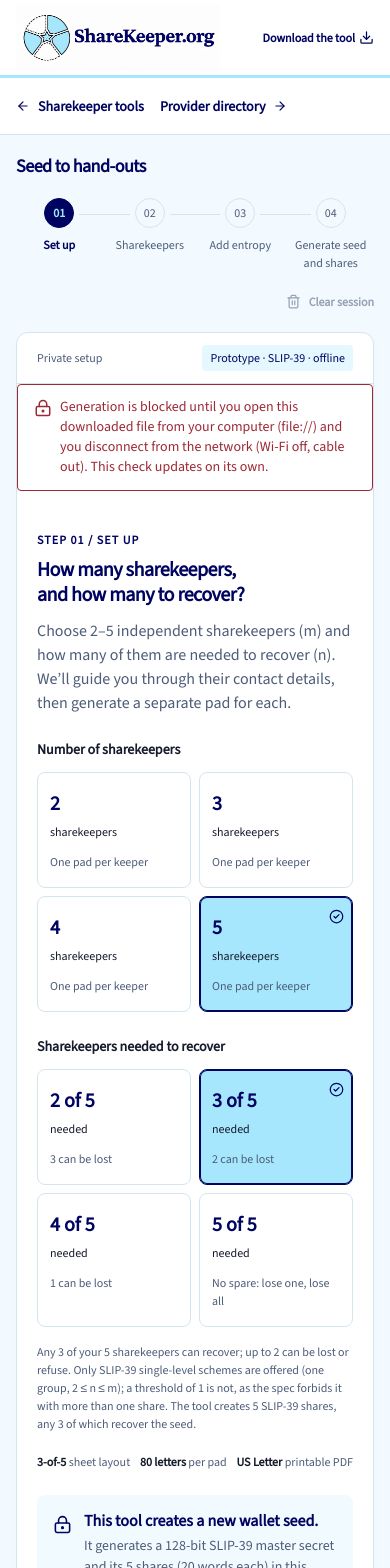
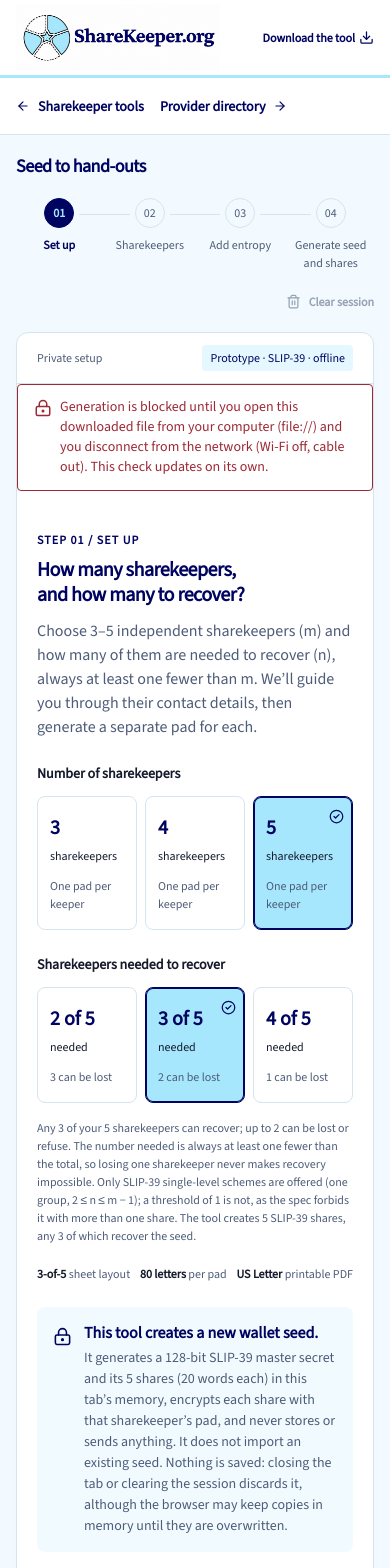
Before and after one commit to sharekeeper/sharekeeper, a React (Vite) app in the folder tools/recovery-sheet/: page / in a window 390 px wide. Shown: the top 1568 px of the page. Built offline with nearby package versions, Linux system fonts and the light colour scheme.

Commit message:
Require n <= m - 1: thresholds 2..m-1, sharekeepers 3..5 (2 would leave no valid threshold)
Co-authored-by: Perplexity <noreply@perplexity.ai>

```diff
--- a/tools/recovery-sheet/shared/schema.js
+++ b/tools/recovery-sheet/shared/schema.js
@@ -5,20 +5,25 @@
 export const PAD_LENGTH = 80;
 export const GROUP_LENGTH = 4;
 export const THRESHOLD = 3;
-export const KEEPER_COUNTS = [2, 3, 4, 5];
-/** Default recovery threshold for a sheet: 3, or 2 when there are only 2 sharekeepers. */
+/**
+ * 3 to 5 sharekeepers. The recovery threshold must always be at least one less
+ * than the total (n ≤ m − 1) and at least 2 (SLIP-39 single-level), so 2
+ * sharekeepers would leave no valid threshold and are not offered.
+ */
+export const KEEPER_COUNTS = [3, 4, 5];
+/** Default recovery threshold: 3, but never more than m − 1 (so 2 of 3, 3 of 4, 3 of 5). */
 export function thresholdFor(count) {
-  return Math.min(THRESHOLD, count);
+  return Math.min(THRESHOLD, count - 1);
 }
 /**
- * Thresholds a user can choose for m sharekeepers: 2 to m. Only SLIP-39
- * single-level schemes are offered (one group, GT = 1, G = 1, 2 ≤ T ≤ N); the
- * spec forbids member threshold 1 with more than one share, and multi-group
- * workarounds such as 1 of 2 are deliberately not offered.
+ * Thresholds a user can choose for m sharekeepers: 2 to m − 1. At least one
+ * sharekeeper can always be lost (n is never equal to m), and only SLIP-39
+ * single-level schemes are offered (one group, GT = 1, G = 1, 2 ≤ T < N); the
+ * spec forbids member threshold 1 with more than one share.
  */
 export function thresholdOptions(count) {
-  if (!Number.isInteger(count) || count < 2) return [];
-  return Array.from({ length: count - 1 }, (_, index) => index + 2);
+  if (!Number.isInteger(count) || !KEEPER_COUNTS.includes(count)) return [];
+  return Array.from({ length: count - 2 }, (_, index) => index + 2);
 }
 export function isValidThreshold(threshold, count) {
   return thresholdOptions(count).includes(threshold);
--- a/tools/recovery-sheet/site/main.jsx
+++ b/tools/recovery-sheet/site/main.jsx
@@ -229,7 +229,7 @@ function Standard() {
           <div><dt>Directory reviewer</dt><dd>Reviews proposed provider listings before approved public fields can appear in the directory. A directory review is not a cryptographic audit or a guarantee of service.</dd></div>
         </dl><p>These role boundaries describe the project’s draft model. Exact procedures, encodings, and provider obligations still need a complete specification.</p></section>
         <section id="profile"><h2>The tool’s limited profile</h2><p>The Sharekeeper tool is one workflow, from a new seed to SLIP-39 shares to the recovery sheet and sharekeeper hand-outs, with an explicit 80-letter private-pad profile displayed as 20 groups of four letters. Real generation runs only when it is opened from a local file with no network; an opt-in online dry run is for practice and creates no files. It never accepts an existing seed phrase.</p><ul className="plain-list">
-          <li>Two to five keeper contact records, with a recovery threshold you choose (n of m, 2 ≤ n ≤ m), shown on the sheet.</li><li>For each pad, a fresh 1600-bit browser random seed combined with a 1600-bit block derived from user movement or timing input (collected until a heuristic score reaches 1600).</li><li>A new 128-bit SLIP-39 seed, split into single-level n-of-m shares of 20 words; each share’s 80 four-letter prefixes are encrypted with its sharekeeper’s pad.</li><li>A private recovery-sheet PDF with 3 labeled copies (COPY 1 OF 3 to COPY 3 OF 3, one per page), holding contacts, pads, the first two cipher groups and each ciphertext CRC32, plus one hand-out PDF with a page per sharekeeper.</li><li>An optional dry run online, which must be opted into and creates no files.</li><li>No wallet passphrases or provider enrollment.</li>
+          <li>Three to five keeper contact records, with a recovery threshold you choose (n of m, 2 ≤ n ≤ m − 1, so at least one sharekeeper can always be lost), shown on the sheet.</li><li>For each pad, a fresh 1600-bit browser random seed combined with a 1600-bit block derived from user movement or timing input (collected until a heuristic score reaches 1600).</li><li>A new 128-bit SLIP-39 seed, split into single-level n-of-m shares of 20 words; each share’s 80 four-letter prefixes are encrypted with its sharekeeper’s pad.</li><li>A private recovery-sheet PDF with 3 labeled copies (COPY 1 OF 3 to COPY 3 OF 3, one per page), holding contacts, pads, the first two cipher groups and each ciphertext CRC32, plus one hand-out PDF with a page per sharekeeper.</li><li>An optional dry run online, which must be opted into and creates no files.</li><li>No wallet passphrases or provider enrollment.</li>
         </ul><p>The browser random input is cryptographically strong pseudorandom output, not a claim of a true random source or a guaranteed entropy level; see <SourceLink href={REFS.randomness}>MDN’s getRandomValues documentation</SourceLink>. This tool’s profile is computational, not a claim of perfect secrecy.</p><RouteLink to="/tools" className="text-link">See tool boundaries<ArrowRight size={18} aria-hidden="true" /></RouteLink></section>
         <section id="decisions"><h2>Decisions still open</h2><p>The draft is not yet a complete normative specification. These choices need explicit review before any claim of protocol conformance.</p>
           <div className="decision-block"><h3>Pad profile and encoding</h3><p>The planning tool uses 80 letters, arranged in 20 four-letter groups. That is an explicit tool profile, not a finalized requirement for every implementation; the standard still needs to define the pad profile, encoding, and exact field roles.</p></div>
@@ -286,7 +286,7 @@ function Tools() {
     <section className="featured-tool" aria-labelledby="recovery-tool-heading">
       <div className="tool-copy"><span className="crc-kicker"><LockKeyhole size={18} aria-hidden="true" />One workflow · offline</span><h2 id="recovery-tool-heading">Seed, shares and recovery sheet</h2><p>One tool takes you from a new wallet seed to SLIP-39 shares, your recovery sheet and the sharekeeper hand-outs. Real generation runs only from the downloaded file with the network disconnected; everything stays in that tab’s memory.</p><ul className="tool-facts">
         <li><Check size={18} aria-hidden="true" />A new 128-bit seed: browser CSPRNG combined with your mouse or touch input</li>
-        <li><Check size={18} aria-hidden="true" />Single-level SLIP-39 shares, n of m (m from 2 to 5, n from 2 to m), checked by recombining every qualifying set</li>
+        <li><Check size={18} aria-hidden="true" />Single-level SLIP-39 shares, n of m (m from 3 to 5, n from 2 to m − 1), checked by recombining every qualifying set</li>
         <li><Check size={18} aria-hidden="true" />Each share encrypted with its sharekeeper’s pad, C = (P + K) mod 26</li>
         <li><Check size={18} aria-hidden="true" />Recovery sheet: one PDF, 3 labeled copies, with first cipher groups and ciphertext CRC32</li>
         <li><Check size={18} aria-hidden="true" />Hand-out: one PDF, a page per sharekeeper with only their ciphertext</li>
--- a/tools/recovery-sheet/src/keeper-pdf.js
+++ b/tools/recovery-sheet/src/keeper-pdf.js
@@ -23,8 +23,8 @@ function decodeBase64(base64) {
  * unified recovery sheet is a separate PDF. Generated in browser memory only.
  */
 export async function createKeeperCiphertextPdf({ keepers, ciphertexts, threshold }) {
-  if (!Array.isArray(keepers) || !Array.isArray(ciphertexts) || keepers.length !== ciphertexts.length || keepers.length < 2 || keepers.length > 5) {
-    throw new Error("Ciphertext hand-out needs one ciphertext per sharekeeper (2 to 5).");
+  if (!Array.isArray(keepers) || !Array.isArray(ciphertexts) || keepers.length !== ciphertexts.length || keepers.length < 3 || keepers.length > 5) {
+    throw new Error("Ciphertext hand-out needs one ciphertext per sharekeeper (3 to 5).");
   }
   const count = keepers.length;
   if (!isValidThreshold(threshold, count)) {
--- a/tools/recovery-sheet/src/main.jsx
+++ b/tools/recovery-sheet/src/main.jsx
@@ -216,7 +216,7 @@ function App() {
         stillOffline();
         masterSecret = await generateMasterSecret(contribution);
         stillOffline();
-        if (!isValidThreshold(threshold, count)) throw new Error("Only SLIP-39 single-level schemes with 2 ≤ n ≤ m are supported. Nothing was issued.");
+        if (!isValidThreshold(threshold, count)) throw new Error("Only SLIP-39 single-level schemes with 2 ≤ n ≤ m − 1 are supported. Nothing was issued.");
         const mnemonics = await splitMasterSecret({ masterSecret, threshold, shareCount: count, crypto: globalThis.crypto });
         mnemonics.forEach((m, i) => {
           const d = decodeMnemonic(m);
@@ -321,18 +321,18 @@ function App() {
           {stage === 0 && <>
             <p className="eyebrow">Step 01 / Set up</p>
             <h2 id="step-heading" tabIndex="-1" ref={headingRef}>How many sharekeepers, and how many to recover?</h2>
-            <p className="subheading">Choose 2–5 independent sharekeepers (m) and how many of them are needed to recover (n). We’ll guide you through their contact details, then generate a separate pad for each.</p>
+            <p className="subheading">Choose 3–5 independent sharekeepers (m) and how many of them are needed to recover (n), always at least one fewer than m. We’ll guide you through their contact details, then generate a separate pad for each.</p>
             <fieldset className="count-fieldset"><legend>Number of sharekeepers</legend><div className="count-options">
-              {KEEPER_COUNTS.map((n) => <button key={n} type="button" aria-pressed={count === n} className={count === n ? "count-option selected" : "count-option"} onClick={() => { setCount(n); setThreshold((t) => Math.min(Math.max(t, 2), n)); }} data-testid={`count-${n}`}>
+              {KEEPER_COUNTS.map((n) => <button key={n} type="button" aria-pressed={count === n} className={count === n ? "count-option selected" : "count-option"} onClick={() => { setCount(n); setThreshold((t) => Math.min(Math.max(t, 2), n - 1)); }} data-testid={`count-${n}`}>
                 <span className="count-value">{n}</span><span>sharekeepers</span><span className="count-detail">One pad per keeper</span>{count === n && <CheckCircle2 size={18} aria-hidden="true" />}
               </button>)}
             </div></fieldset>
             <fieldset className="count-fieldset threshold-fieldset"><legend>Sharekeepers needed to recover</legend><div className="count-options">
               {thresholdOptions(count).map((n) => <button key={n} type="button" aria-pressed={threshold === n} className={threshold === n ? "count-option selected" : "count-option"} onClick={() => setThreshold(n)} data-testid={`threshold-${n}`}>
-                <span className="count-value">{n} of {count}</span><span>needed</span><span className="count-detail">{count - n === 0 ? "No spare: lose one, lose all" : `${count - n} can be lost`}</span>{threshold === n && <CheckCircle2 size={18} aria-hidden="true" />}
+                <span className="count-value">{n} of {count}</span><span>needed</span><span className="count-detail">{`${count - n} can be lost`}</span>{threshold === n && <CheckCircle2 size={18} aria-hidden="true" />}
               </button>)}
             </div></fieldset>
-            <p className="technical-note">Any {threshold} of your {count} sharekeepers can recover{threshold < count ? `; up to ${count - threshold} can be lost or refuse` : ""}. {threshold === count ? "With n equal to m, losing any single sharekeeper makes recovery impossible. " : ""}Only SLIP-39 single-level schemes are offered (one group, 2 ≤ n ≤ m); a threshold of 1 is not, as the spec forbids it with more than one share. The tool creates {count} SLIP-39 shares, any {threshold} of which recover the seed.</p>
+            <p className="technical-note">Any {threshold} of your {count} sharekeepers can recover; up to {count - threshold} can be lost or refuse. The number needed is always at least one fewer than the total, so losing one sharekeeper never makes recovery impossible. Only SLIP-39 single-level schemes are offered (one group, 2 ≤ n ≤ m − 1); a threshold of 1 is not, as the spec forbids it with more than one share. The tool creates {count} SLIP-39 shares, any {threshold} of which recover the seed.</p>
             <div className="profile-row"><span><strong>{threshold}-of-{count}</strong> sheet layout</span><span><strong>{PAD_LENGTH} letters</strong> per pad</span><span><strong>US Letter</strong> printable PDF</span></div>
             {<div className="plain-note"><LockKeyhole size={19} aria-hidden="true" /><div><h3>This tool creates a new wallet seed.</h3><p>It generates a 128-bit SLIP-39 master secret and its {count} shares (20 words each) in this tab’s memory, encrypts each share with that sharekeeper’s pad, and never stores or sends anything. It does not import an existing seed. Nothing is saved: closing the tab or clearing the session discards it, although the browser may keep copies in memory until they are overwritten.</p></div></div>}
             {!dryRun && !offline.ready && <div className="run-paths" data-testid="run-paths">
--- a/tools/recovery-sheet/src/pdf.js
+++ b/tools/recovery-sheet/src/pdf.js
@@ -77,7 +77,7 @@ function decodeBase64(base64) {
 
 function requireKeepers(keepers) {
   if (!Array.isArray(keepers) || !KEEPER_COUNTS.includes(keepers.length)) {
-    throw new Error("PDF export requires exactly 2, 3, 4, or 5 keepers.");
+    throw new Error("PDF export requires exactly 3, 4, or 5 keepers.");
   }
 }
 
--- a/tools/recovery-sheet/src/style.css
+++ b/tools/recovery-sheet/src/style.css
@@ -89,7 +89,7 @@ h2[tabindex="-1"]:focus { outline: none; }
 .subheading { color: var(--color-text-muted); margin-top: var(--space-3); margin-bottom: var(--space-6); }
 .count-fieldset { border: 0; margin-top: var(--space-8); }
 .count-fieldset legend { font-size: var(--text-sm); font-weight: 600; margin-bottom: var(--space-3); }
-.count-options { display: grid; grid-template-columns: repeat(4, 1fr); gap: var(--space-3); }
+.count-options { display: grid; grid-template-columns: repeat(3, 1fr); gap: var(--space-3); }
 .count-option { position: relative; text-align: left; padding: var(--space-5) var(--space-4); border: 1px solid var(--color-border); border-radius: var(--radius-md); display: flex; flex-direction: column; font-size: var(--text-sm); background: white; }
 .count-option.selected { background: var(--color-accent); border-color: var(--color-primary); box-shadow: inset 0 0 0 1px var(--color-primary); }
 .count-option > svg { position: absolute; top: 16px; right: 12px; color: var(--color-accent-text); }
@@ -224,7 +224,7 @@ summary { cursor: pointer; min-height: 44px; align-content: center; font-weight:
   .main-scope { padding-inline: var(--space-5); }
   .subheading { margin-bottom: var(--space-5); }
   .count-fieldset { margin-top: var(--space-6); }
-  .count-options { gap: var(--space-2); grid-template-columns: repeat(2, 1fr); }
+  .count-options { gap: var(--space-2); grid-template-columns: repeat(3, minmax(0, 1fr)); }
   .count-option { padding: var(--space-4) var(--space-3); }
   .count-option > svg { width: 15px; height: 15px; right: 8px; top: 12px; }
   .count-option > span:not(.count-value) { font-size: var(--text-xs); }
```
Also changed, not shown: 2 other files (tests, documents, lock files or other folders).
